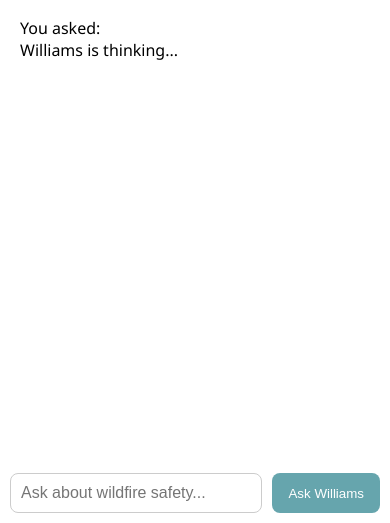
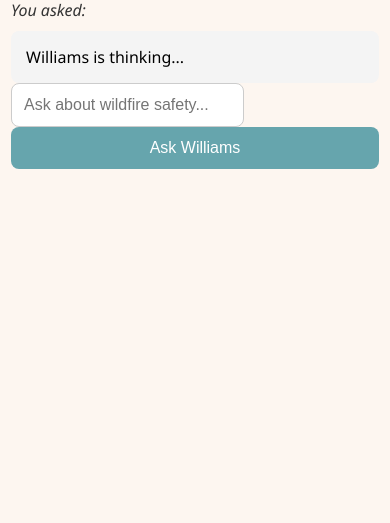
Before and after one commit to adayang0046/Spring-2025-BroncoHacks_-LoopBreaker, a Django app: page / in a window 390 px wide. Shown: the part 321-844 px from the top of the page. Run offline with Django 5.2, Linux system fonts and the light colour scheme.

Commit message:
Commit everything

```diff
--- a/project/chatbot/static/chatbot.css
+++ b/project/chatbot/static/chatbot.css
@@ -1,3 +1,9 @@
+/* ✅ Normalize Box Sizing */
+* {
+  box-sizing: border-box;
+}
+
+/* 🌍 Global Layout */
 body {
   font-family: 'Segoe UI', sans-serif;
   background: #fdf6f0;
@@ -5,49 +11,59 @@ body {
   padding: 0;
   display: flex;
   flex-direction: column;
-  height: 100vh;
+  align-items: center;
 }
 
+/* 🗺️ Fire Map */
 #map-container {
-  flex: 1;
-  min-height: 300px;
+  width: 100%;
+  max-width: 1200px;
+  padding: 0 20px;
 }
 
 #map {
   width: 100%;
-  height: 100%;
+  height: 400px;
+  border-radius: 10px;
+  border: 2px solid #ccc;
 }
 
-#chat-container {
-  display: flex;
-  flex-direction: column;
-  padding: 10px;
-  border-top: 2px solid #ddd;
+/* 💬 Chatbox Container */
+.container {
+  width: 100%;
+  max-width: 1200px;
+  padding: 20px;
+  margin-top: 20px;
   background: white;
+  border-radius: 12px;
+  box-shadow: 0 10px 30px rgba(0, 0, 0, 0.1);
 }
 
-.chatbox {
-  padding: 10px;
-  flex: 1;
-  overflow-y: auto;
+/* Headings */
+h1 {
+  margin-top: 0;
+  text-align: center;
+  color: #66A5AD;
 }
 
-.chat-input {
+/* 🧠 Chat Input + Button */
+.chat-input-row {
   display: flex;
   gap: 10px;
-  margin-top: 5px;
+  margin-top: 10px;
 }
 
-.chat-input input[type="text"] {
+input[type="text"] {
   flex: 1;
-  padding: 10px;
+  padding: 12px;
   font-size: 16px;
   border-radius: 8px;
   border: 1px solid #ccc;
 }
 
-.chat-input button {
-  padding: 10px 16px;
+button {
+  padding: 12px 20px;
+  font-size: 16px;
   background-color: #66A5AD;
   color: white;
   border: none;
@@ -55,22 +71,38 @@ body {
   cursor: pointer;
 }
 
-.chat-input button:hover {
+button:hover {
   background-color: #558B91;
 }
 
-/* Responsive layout */
-@media screen and (max-width: 600px) {
-  #map-container {
-    height: 40vh;
+/* ✉️ Chat Display */
+#questionDisplay {
+  margin-top: 20px;
+  font-style: italic;
+  color: #333;
+}
+
+#response {
+  margin-top: 10px;
+  padding: 15px;
+  background: #f4f4f4;
+  border-radius: 8px;
+  max-height: 200px;
+  overflow-y: auto;
+  white-space: pre-line;
+}
+
+/* 📱 Responsive */
+@media screen and (max-width: 768px) {
+  #map {
+    height: 300px;
   }
 
-  #chat-container {
-    height: 60vh;
-    overflow-y: auto;
+  .chat-input-row {
+    flex-direction: column;
   }
 
-  .chatbox {
-    height: 100%;
+  button {
+    width: 100%;
   }
 }
--- a/project/chatbot/static/main.js
+++ b/project/chatbot/static/main.js
@@ -1,3 +1,4 @@
+// 💬 Chatbot logic
 async function askWilliams(message = null) {
   const input = document.getElementById("userInput");
   const questionDisplay = document.getElementById("questionDisplay");
@@ -10,16 +11,15 @@ async function askWilliams(message = null) {
   questionDisplay.innerText = "You asked: " + message;
   responseBox.innerText = "Williams is thinking...";
 
-  // Get Location Data
-  let latitude, longitude;
+  // Try to get user's location
   if ("geolocation" in navigator) {
     navigator.geolocation.getCurrentPosition(
       async function (position) {
-        latitude = position.coords.latitude;
-        longitude = position.coords.longitude;
+        const latitude = position.coords.latitude;
+        const longitude = position.coords.longitude;
 
-        console.log("Latitude:", latitude);
-        console.log("Longitude:", longitude);
+        console.log("📍 User location:", latitude, longitude);
+
         try {
           const res = await fetch("/ask/", {
             method: "POST",
@@ -41,23 +41,27 @@ async function askWilliams(message = null) {
         }
       },
       function (error) {
-        console.error("Error getting location:", error.message);
+        console.error("❌ Error getting location:", error.message);
+        responseBox.innerText = "Could not get your location.";
       }
     );
   } else {
-    console.error("Geolocation is not supported by this browser.");
+    console.warn("Geolocation not supported.");
+    responseBox.innerText = "Geolocation not supported by this browser.";
   }
 }
 
+// 🗺️ Fire Map logic
 function initFireMap() {
-  const map = L.map('map').setView([37.8, -96], 5); // Default center (USA)
+  const defaultCenter = [37.8, -96]; // Center on US
+  const map = L.map('map').setView(defaultCenter, 5);
 
-  // Load base map
+  // Load base layer
   L.tileLayer('https://{s}.tile.openstreetmap.org/{z}/{x}/{y}.png', {
     attribution: '&copy; OpenStreetMap contributors'
   }).addTo(map);
 
-  // Load GeoJSON and plot all fires
+  // Load and plot GeoJSON fire data
   fetch("/static/fires.geojson")
     .then(res => res.json())
     .then(geojson => {
@@ -79,14 +83,36 @@ function initFireMap() {
         }
       }).addTo(map);
 
-      // Fit map to show all fire points
       map.fitBounds(fireLayer.getBounds());
     });
+
+  // Zoom to user location and mark it
+  if ("geolocation" in navigator) {
+    navigator.geolocation.getCurrentPosition(
+      (position) => {
+        const lat = position.coords.latitude;
+        const lon = position.coords.longitude;
+        map.setView([lat, lon], 10);
+
+        L.circleMarker([lat, lon], {
+          radius: 6,
+          fillColor: "blue",
+          color: "navy",
+          weight: 2,
+          opacity: 1,
+          fillOpacity: 0.7
+        }).addTo(map).bindPopup("📍 You are here").openPopup();
+      },
+      (error) => {
+        console.error("❌ Error getting user location for map:", error.message);
+      }
+    );
+  }
 }
 
-
+// 🚀 Initialize everything on page load
 window.onload = () => {
   document.getElementById("askBtn").addEventListener("click", () => askWilliams());
-  askWilliams(""); // intro
-  initFireMap();   // fire map
+  askWilliams("");  // Auto-trigger intro
+  initFireMap();    // Load and display map
 };
```
Also changed, not shown: project/chatbot/static/IMG_3897 (1).webp (added), project/chatbot/static/IMG_3897.webp (added).
